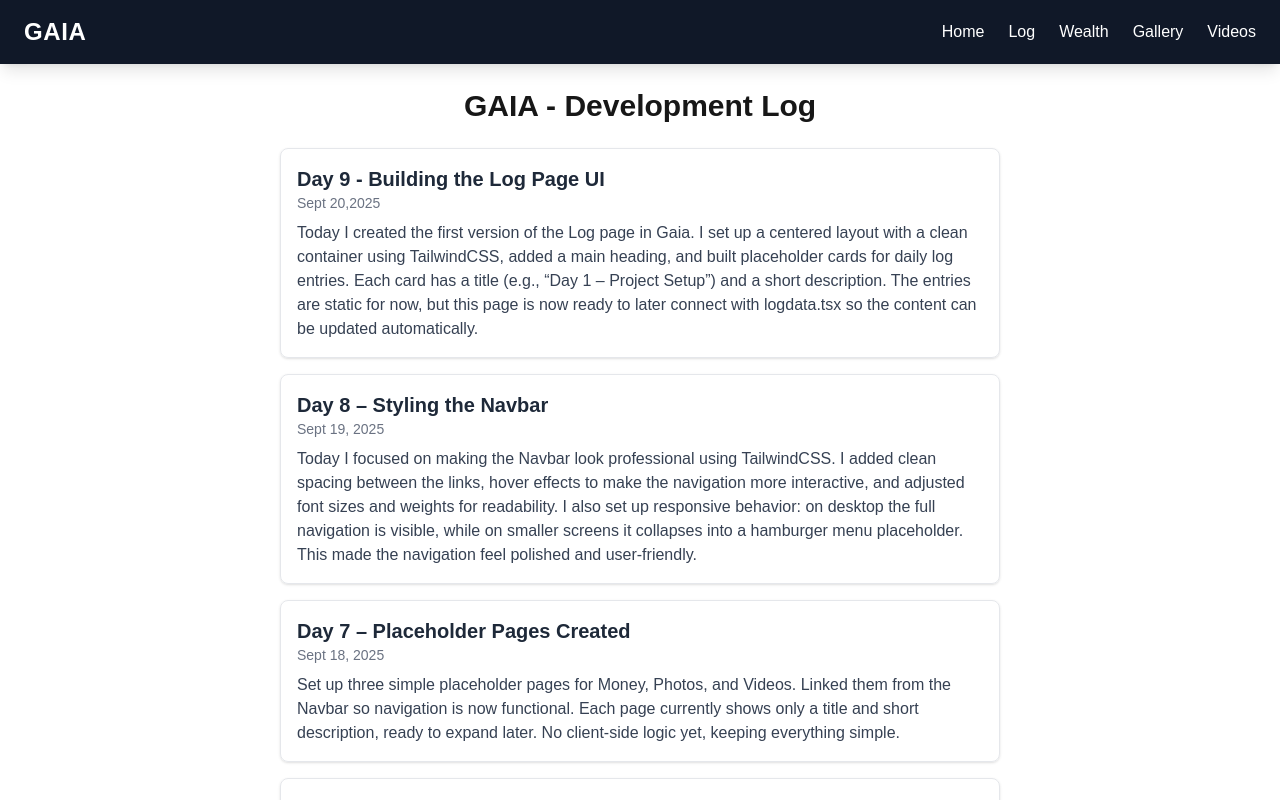
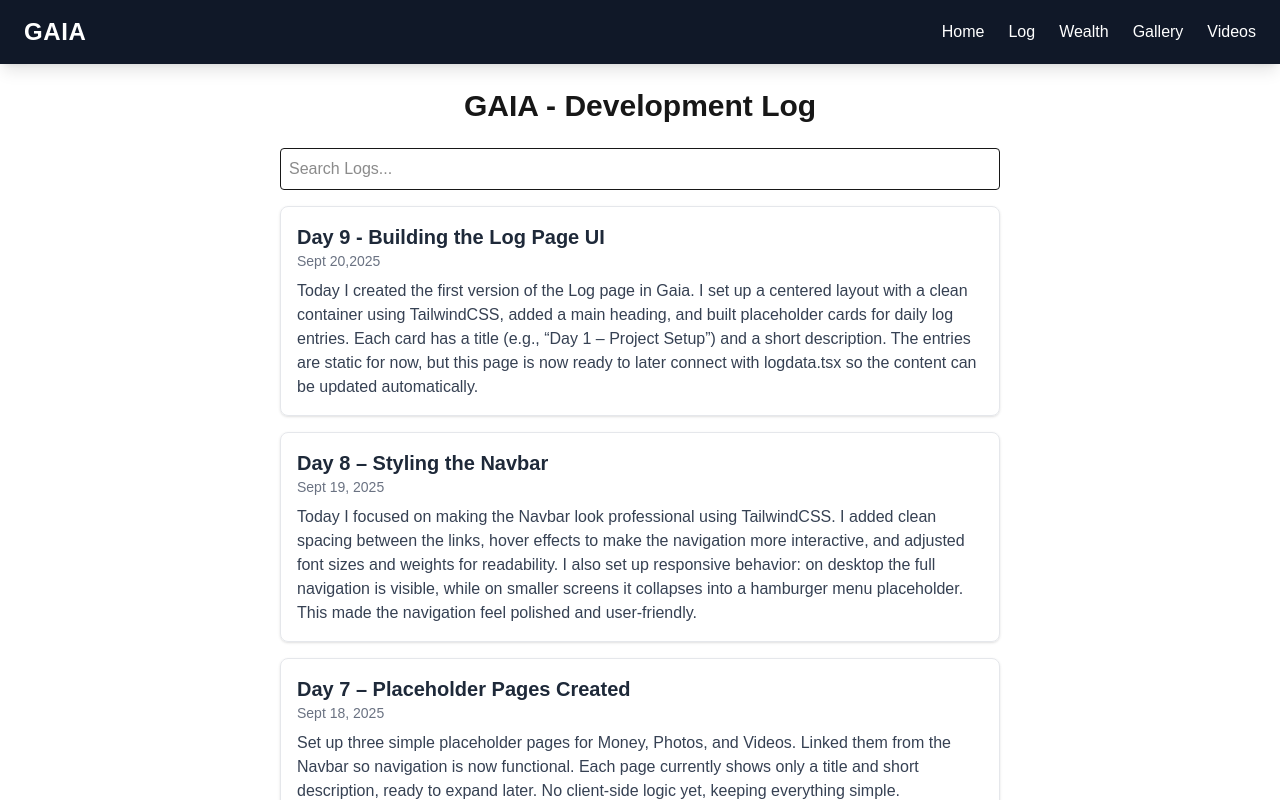
Before and after one commit to Mostafa-El-Masry/gaia, a Next.js app: page /log in a window 1280 px wide. Shown: the top 800 px of the page. Built offline with nearby package versions, Linux system fonts and the light colour scheme.

Commit message:
adding search bar to log page

```diff
--- a/app/log/page.tsx
+++ b/app/log/page.tsx
@@ -1,14 +1,33 @@
+"use client";
 // app/log/page.tsx
 
 import { logData } from "@/data/logData";
 import LogEntry from "../components/LogEntry";
+import { useState } from "react";
+import { Enriqueta } from "next/font/google";
+
+const LogPage = () => {
+  const [searchTerm, setSearchTerm] = useState("");
+
+  const filteredLogs = logData.filter(entry =>
+    entry.title.toLocaleLowerCase().includes(searchTerm.toLocaleLowerCase()) ||
+    entry.content.toLocaleLowerCase().includes(searchTerm.toLocaleLowerCase())
+  )
+  return (
+    <main className="container max-w-3xl mx-auto p-6">
+      <h1 className="text-3xl font-bold mb-6 text-center">
+        GAIA - Development Log
+      </h1>
+      <input
+        type="text"
+        placeholder="Search Logs..."
+        value={searchTerm}
+        onChange={(e) => setSearchTerm(e.target.value)}
+        className="border p-2 rounded mb-4 w-full"
+      />
 
 
-const LogPage = () => {
-  return (
-    <main className="container max-w-3xl mx-auto p-6">
-      <h1 className="text-3xl font-bold mb-6 text-center">GAIA - Development Log</h1>
-      {logData.map((log) => (
+      {filteredLogs.map((log) => (
         <LogEntry
           key={log.id}
           title={log.title}
```
